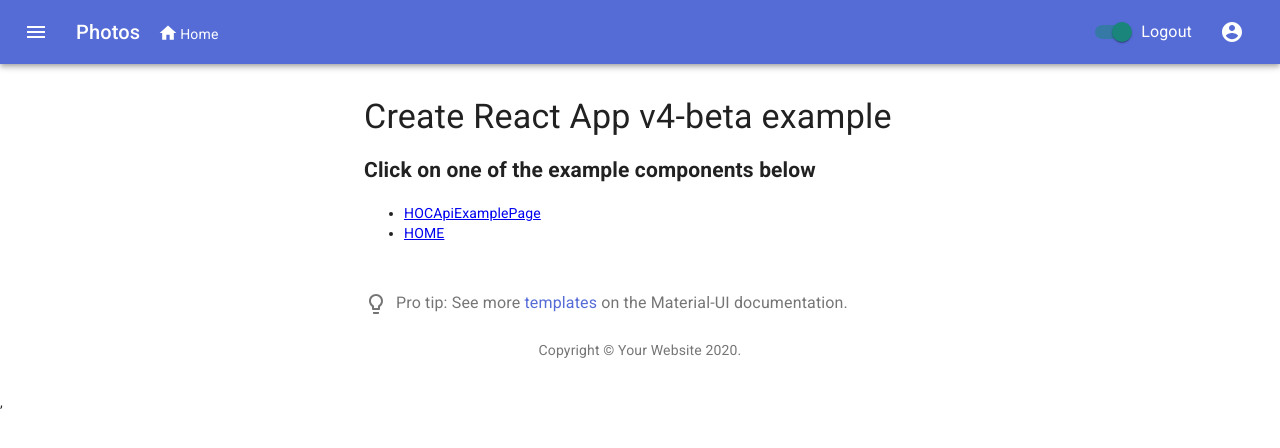
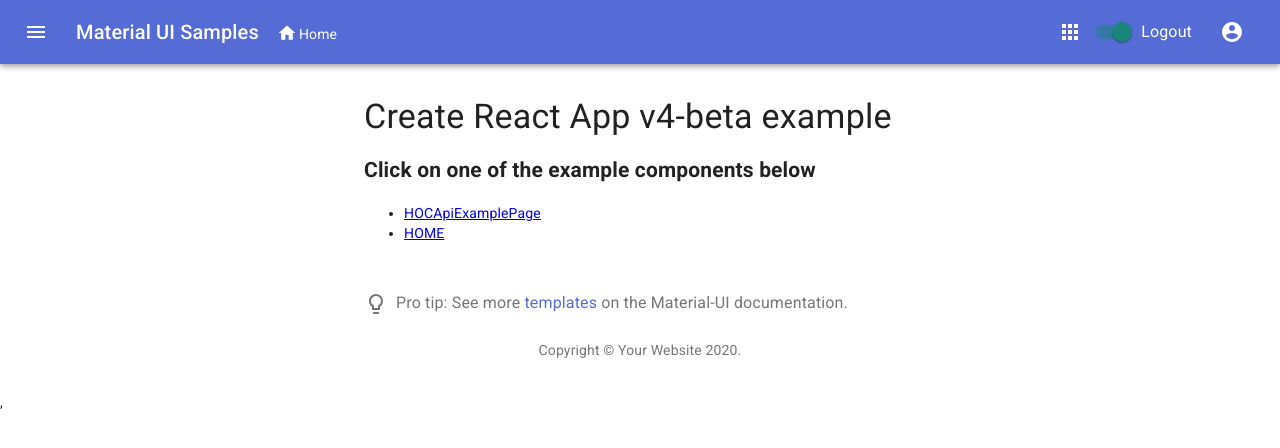
Before and after one commit to Alan-CS/ReactMaterialUIApp, a React (Create React App) app: page / in a window 1280 px wide. Shown: the top 448 px of the page. Built offline with nearby package versions, Linux system fonts and the light colour scheme.

Commit message:
Added another menu for Apps in the Header.

```diff
--- a/src/components/Header.js
+++ b/src/components/Header.js
@@ -9,6 +9,7 @@ import IconButton from '@material-ui/core/IconButton';
 import MenuIcon from '@material-ui/icons/Menu';
 import AccountCircle from '@material-ui/icons/AccountCircle';
 import HomeIcon from '@material-ui/icons/Home';
+import AppsIcon from '@material-ui/icons/Apps';
 import Switch from '@material-ui/core/Switch';
 import FormControlLabel from '@material-ui/core/FormControlLabel';
 import FormGroup from '@material-ui/core/FormGroup';
@@ -50,6 +51,8 @@ export default function MenuAppBar() {
   const [auth, setAuth] = React.useState(true);
   const [anchorEl, setAnchorEl] = React.useState(null);
   const open = Boolean(anchorEl);
+  const [anchorElApps, setAnchorElApps] = React.useState(null);
+  const openApps = Boolean(anchorElApps);
 
   const handleChange = (event) => {
     setAuth(event.target.checked);
@@ -63,6 +66,14 @@ export default function MenuAppBar() {
     setAnchorEl(null);
   };
 
+  const handleMenuApps = (event) => {
+    setAnchorElApps(event.currentTarget);
+  };
+
+  const handleCloseApps = () => {
+    setAnchorElApps(null);
+  };
+
   return (
     <div className={classes.root}>
 
@@ -72,7 +83,7 @@ export default function MenuAppBar() {
             <MenuIcon />
           </IconButton>
           <Typography variant="h6" >
-            Photos
+            Material UI Samples
           </Typography>
           <Typography variant="h6" className={classes.toolbarItem}>
             <Link underline="none" color="inherit" variant="body2" component={RouterLink} to="/">
@@ -84,8 +95,39 @@ export default function MenuAppBar() {
 
           {/*<NavBar className={classes.title}/>*/}
 
+          {/* Alan: Push this to the right of the appbar */}
+          <div className={classes.right}>
+            <IconButton
+                aria-label="Apps"
+                aria-controls="menu-appbar"
+                aria-haspopup="true"
+                onClick={handleMenuApps}
+                color="inherit"
+            >
+              <AppsIcon />
+            </IconButton>
+            <Menu
+                id="menu-appbar"
+                anchorEl={anchorElApps}
+                anchorOrigin={{
+                  vertical: 'top',
+                  horizontal: 'right',
+                }}
+                keepMounted
+                transformOrigin={{
+                  vertical: 'top',
+                  horizontal: 'right',
+                }}
+                open={openApps}
+                onClose={handleCloseApps}
+            >
+              <MenuItem onClick={handleCloseApps}>Buttons</MenuItem>
+              <MenuItem onClick={handleCloseApps}>Contacts</MenuItem>
+            </Menu>
+          </div>
+
           {/* Alan: Moved this here from the top and pushed it to the right of the appbar */}
-          <FormGroup className={classes.right}>
+          <FormGroup >
             <FormControlLabel
                 control={<Switch checked={auth} onChange={handleChange} aria-label="login switch"/>}
                 label={auth ? 'Logout' : 'Login'}
```
